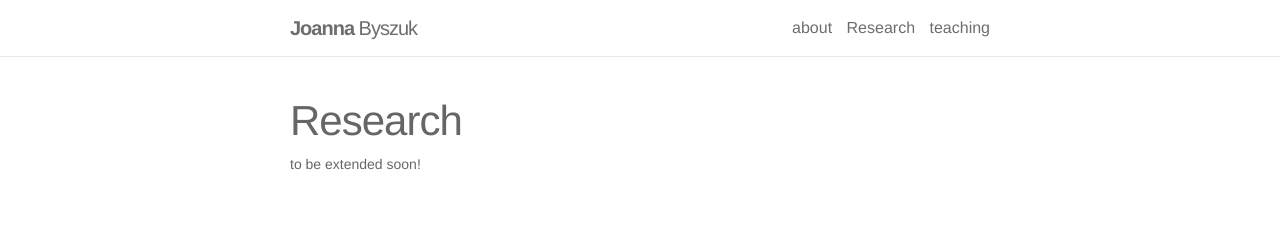
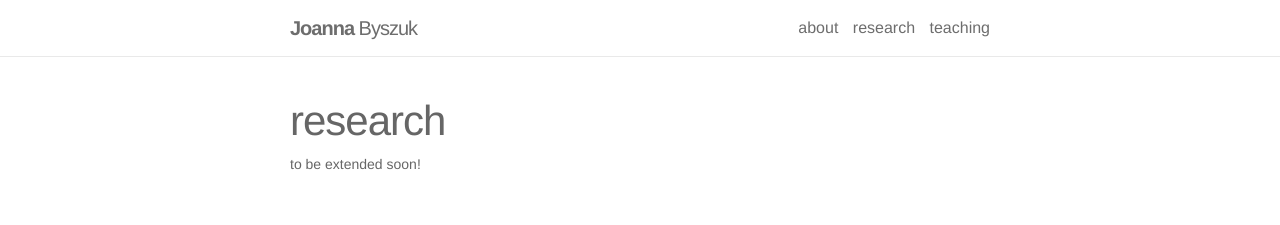
Before and after one commit to JoannaBy/JoannaBy.github.io, a Jekyll site: the page built from _pages/publications.md, in a window 1280 px wide and 1113 px high. Shown: the top 225 px of the window. Built offline with Jekyll 4.4.1, drawn with Linux system fonts in a browser that asks for light colours; nearby versions of some CDN libraries.

Commit message:
update Noveember 2018.3

```diff
--- a/_pages/publications.md
+++ b/_pages/publications.md
@@ -1,7 +1,7 @@
 ---
 layout: page
 permalink: /research/
-title: Research
+title: research
 description: to be extended soon!
 ---
 ## Publications
```
Also changed, not shown: _pages/about.md (+1 -1 lines).
